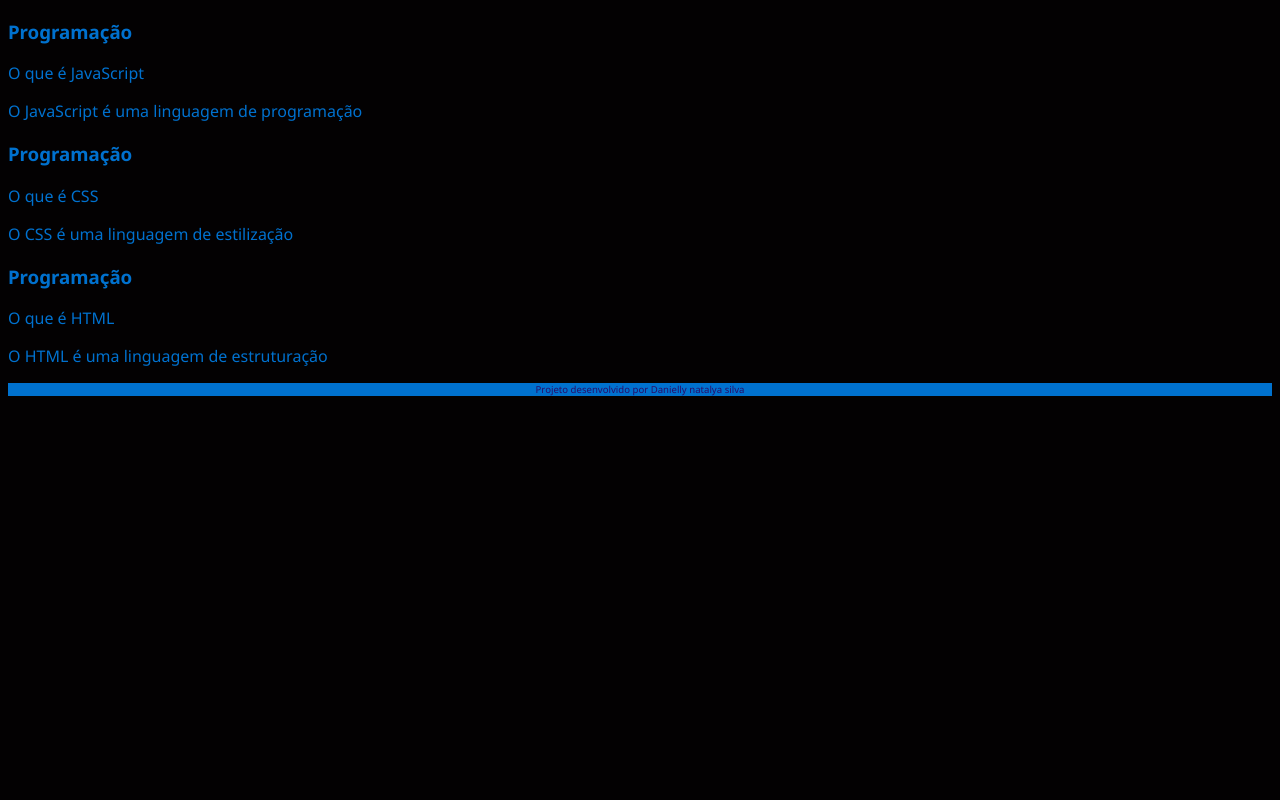
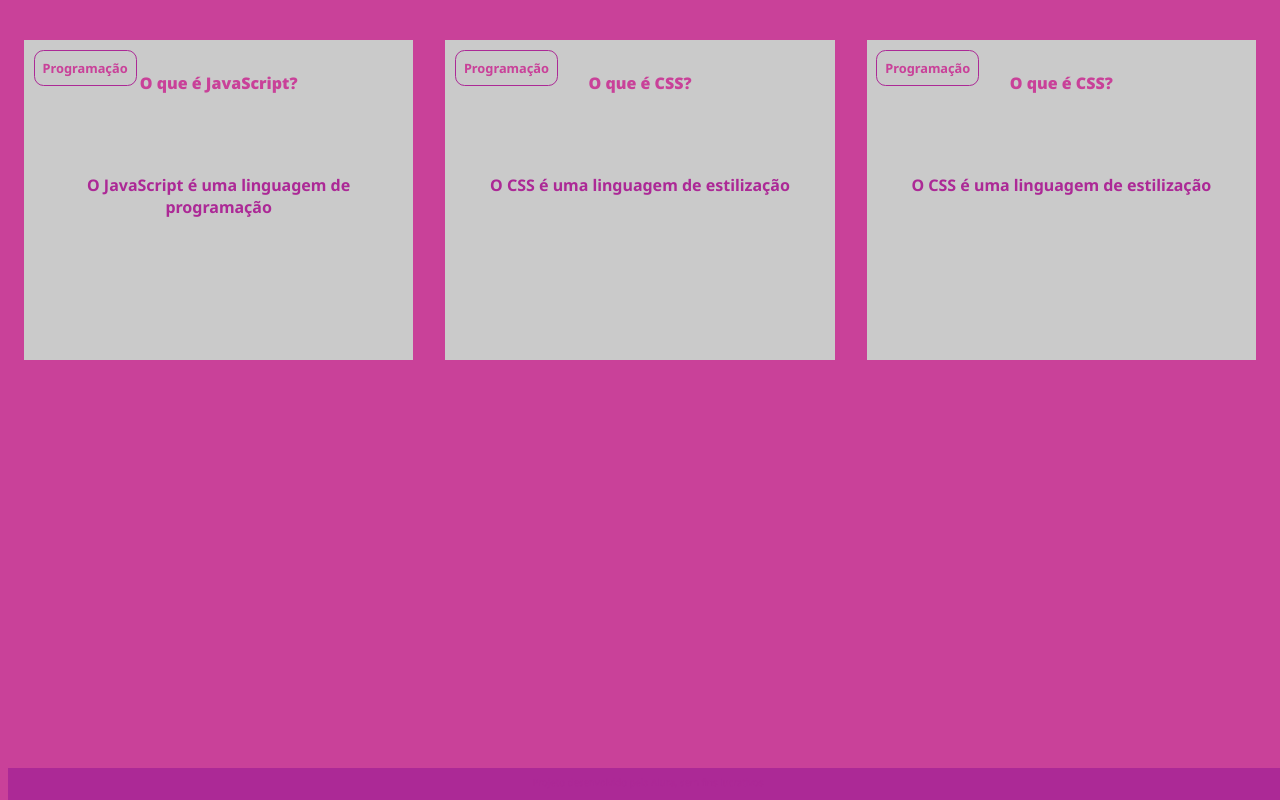
Before and after one commit to danielly7/Flashcards, a plain HTML site: page index.html in a window 1280 px wide. Drawn offline with Linux system fonts and the light colour scheme; files that its build step writes are made by us from their sources.

Commit message:
Add files via upload

```diff
--- /dev/null
+++ b/assets/style.css
@@ -0,0 +1,67 @@
+@import url('https://fonts.googleapis.com/css2?family=Noto+Sans:ital,wght@0,100..900;1,100..900&display=swap');
+
+:root{
+    --font: "Noto Sans", sans-serif;
+    --cor-1:#c94199;
+    --cor-2:#ac2996;
+    --cor-3:#cacaca;
+}
+
+body{
+background-color: var(--cor-1);
+    color: var(--cor-2);
+    font-family:var(--font);
+}
+
+#container{
+    display: flex;
+}
+.cartao{
+    margin: 1rem 1rem;
+    height: 20rem;
+    flex-grow: 1;
+    flex-basis: calc(33% - 6rem);
+}
+.cartao__conteudo{
+    background-color: var(--cor-3);
+    text-align: center;
+    height: 100%;
+}
+.cartao__conteudo h3{
+    color: var(--cor-1);
+    border: 1px solid var(--cor-2);
+    text-align: left;
+    padding: 0.5rem;
+    position: absolute;
+    margin: 0.6rem;
+    border-radius: 0.6rem;
+    font-size: 1vw;
+}
+.cartao__conteudo p{
+    margin-top: 1rem;
+    padding: 2rem;
+}
+.cartao__conteudo__pergunta p{
+    color: var(--cor-1);
+    font-weight: 900 ;
+}
+.cartao__conteudo__resposta{
+    color: var(--cor-2);
+    font-weight: 700;
+}
+
+footer{
+    background-color: var(--cor-2);
+    color: var(--cor-2);
+    position: fixed;
+    bottom: 0;
+    width: 100%;
+    height: 2rem;
+
+}
+
+footer p{
+    text-align: center;
+    font-size: 0.6rem;
+    margin-top: 0.5rem;
+}
--- a/index.html
+++ b/index.html
@@ -1,60 +1,58 @@
 <!DOCTYPE html>
 <html lang="pt-br">
+
 
 <head>
     <meta charset="UTF-8">
     <meta name="viewport" content="width=device-width, initial-scale=1.0">
+    <link rel="stylesheet" href="assets/style.css">
     <title>Flashcard</title>
-    <link rel="stylesheet" href="assets/styler.css">
+    <link rel="stylesheet" href="assets/style.css">
 </head>
+
 
 <body>
     <main>
         <section id="container">
-
             <article class="cartao">
                 <div class="cartao__conteudo">
                     <h3>Programação</h3>
                     <div class="cartao__conteudo__pergunta">
-                        <p>O que é JavaScript</p>
+                        <p>O que é JavaScript?</p>
                     </div>
                     <div class="cartao__conteudo__resposta">
                         <p>O JavaScript é uma linguagem de programação</p>
                     </div>
                 </div>
             </article>
-
-            <article class="cartao"></article>
+            <article class="cartao">
                 <div class="cartao__conteudo">
                     <h3>Programação</h3>
                     <div class="cartao__conteudo__pergunta">
-                        <p>O que é CSS</p>
+                        <p>O que é CSS?</p>
                     </div>
                     <div class="cartao__conteudo__resposta">
                         <p>O CSS é uma linguagem de estilização</p>
                     </div>
                 </div>
             </article>
-
-            <article class="cartao"></article>
+            <article class="cartao">
                 <div class="cartao__conteudo">
                     <h3>Programação</h3>
                     <div class="cartao__conteudo__pergunta">
-                        <p>O que é HTML</p>
+                        <p>O que é CSS?</p>
                     </div>
                     <div class="cartao__conteudo__resposta">
-                        <p>O HTML é uma linguagem de estruturação</p>
+                        <p>O CSS é uma linguagem de estilização</p>
                     </div>
                 </div>
             </article>
-
         </section>
     </main>
-
     <footer>
-        <p>Projeto desenvolvido por Danielly natalya silva </p>
+        <p>Projeto desenvolvido pela Alura, sem fins lucrativos</p>
     </footer>
-
 </body>
 
+
 </html>
```
Also changed, not shown: assets/img/bg-desktop.webp (added), assets/img/bg-mobile.webp (added), assets/img/bg-tablet.webp (added).
